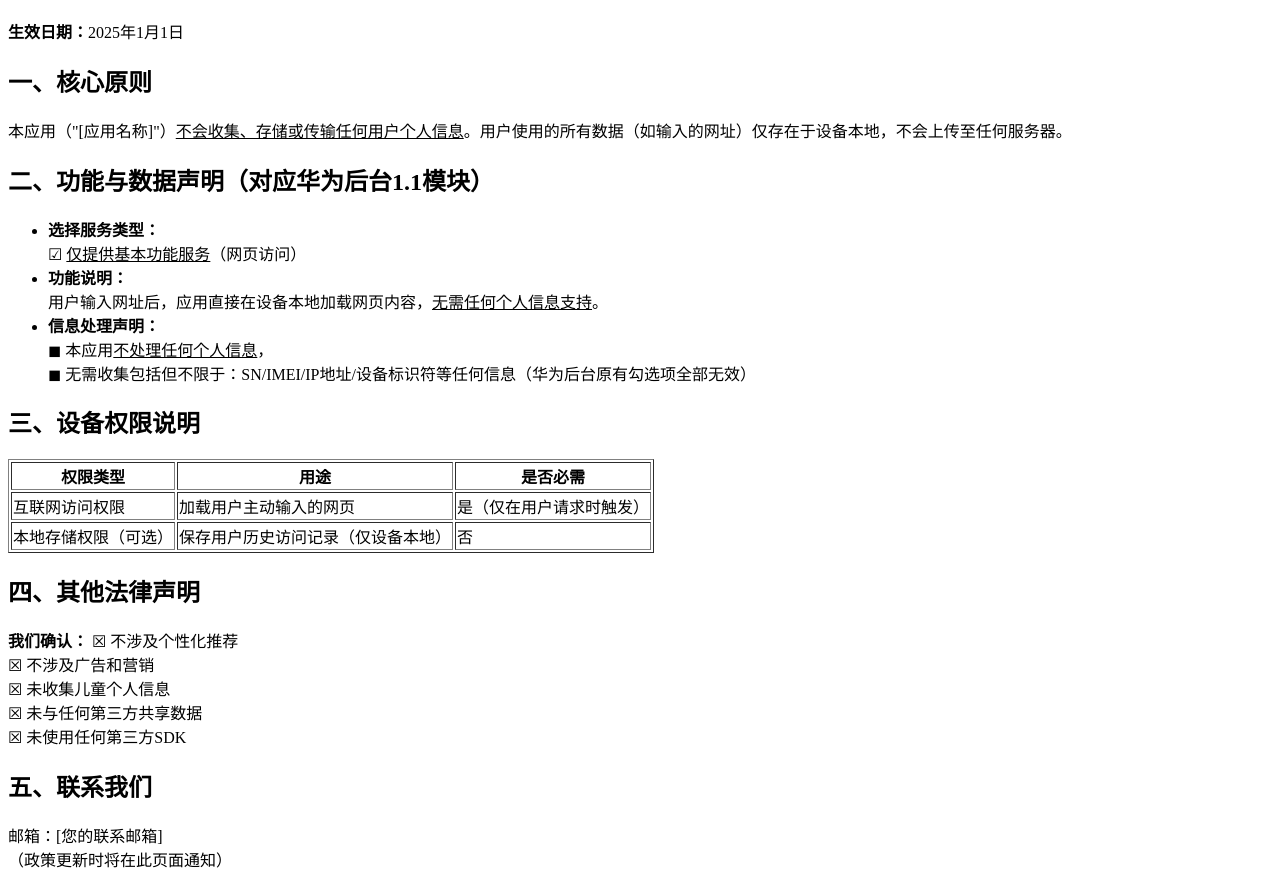
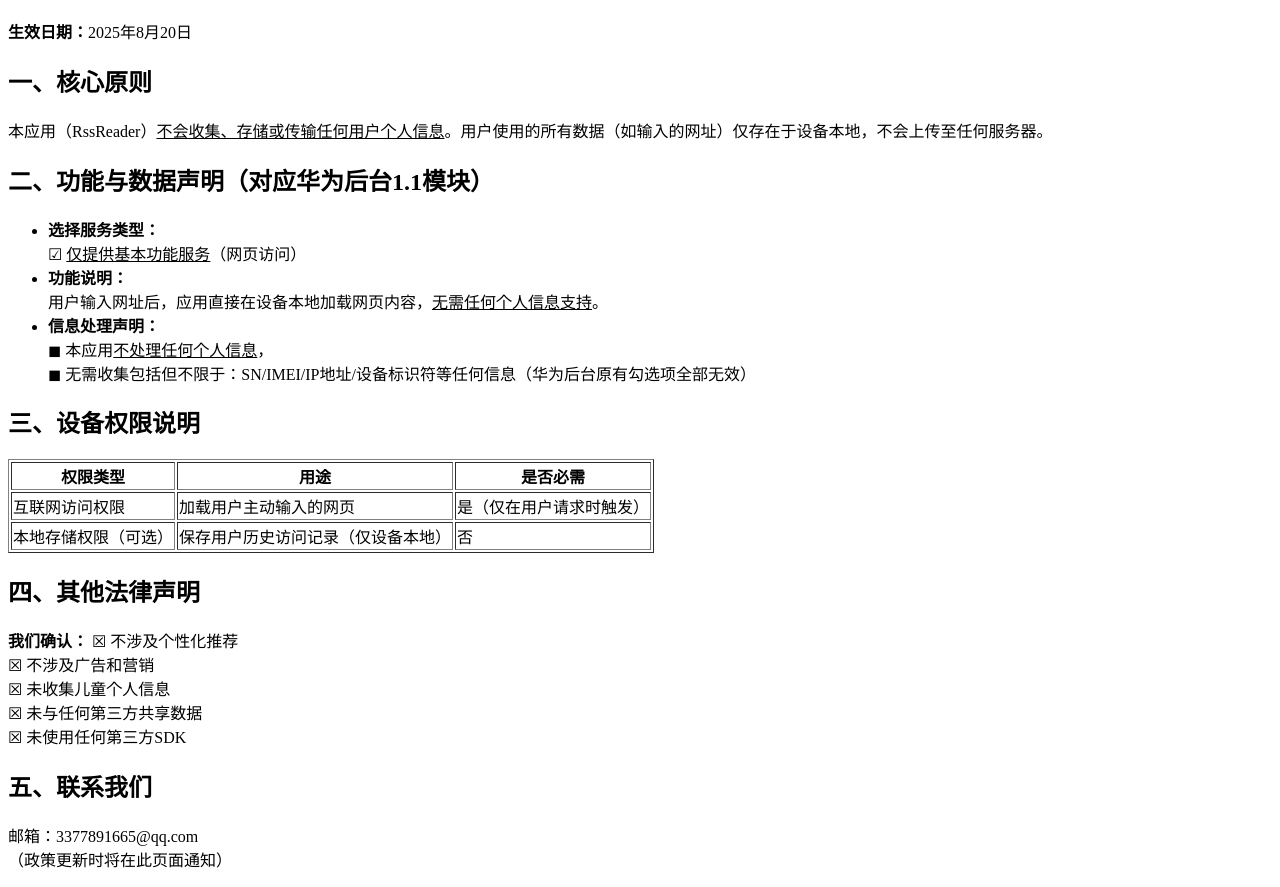
Before and after one commit to sdgedghdg/RssReader, a plain HTML site: page web/index.html in a window 1280 px wide. Shown: the part 70-957 px from the top of the page. Drawn offline with Linux system fonts and the light colour scheme.

Commit message:
Update index.html

```diff
--- a/web/index.html
+++ b/web/index.html
@@ -1,15 +1,15 @@
 <!DOCTYPE html>
 <html>
 <head>
-  <title>[应用名称]隐私政策</title>
+  <title>RssReader隐私政策</title>
 </head>
 <body>
   <h1>隐私政策</h1>
-  <p><strong>生效日期：</strong>2025年1月1日</p>
+  <p><strong>生效日期：</strong>2025年8月20日</p>
 
   <!-- 核心声明 -->
   <h2>一、核心原则</h2>
-  <p>本应用（"[应用名称]"）<u>不会收集、存储或传输任何用户个人信息</u>。用户使用的所有数据（如输入的网址）仅存在于设备本地，不会上传至任何服务器。</p>
+  <p>本应用（RssReader）<u>不会收集、存储或传输任何用户个人信息</u>。用户使用的所有数据（如输入的网址）仅存在于设备本地，不会上传至任何服务器。</p>
 
   <!-- 适配华为后台的表单项 -->
   <h2>二、功能与数据声明（对应华为后台1.1模块）</h2>
@@ -60,6 +60,6 @@
 
   <!-- 联系方式 -->
   <h2>五、联系我们</h2>
-  <p>邮箱：[您的联系邮箱]<br>（政策更新时将在此页面通知）</p>
+  <p>邮箱：3377891665@qq.com<br>（政策更新时将在此页面通知）</p>
 </body>
 </html>
```
